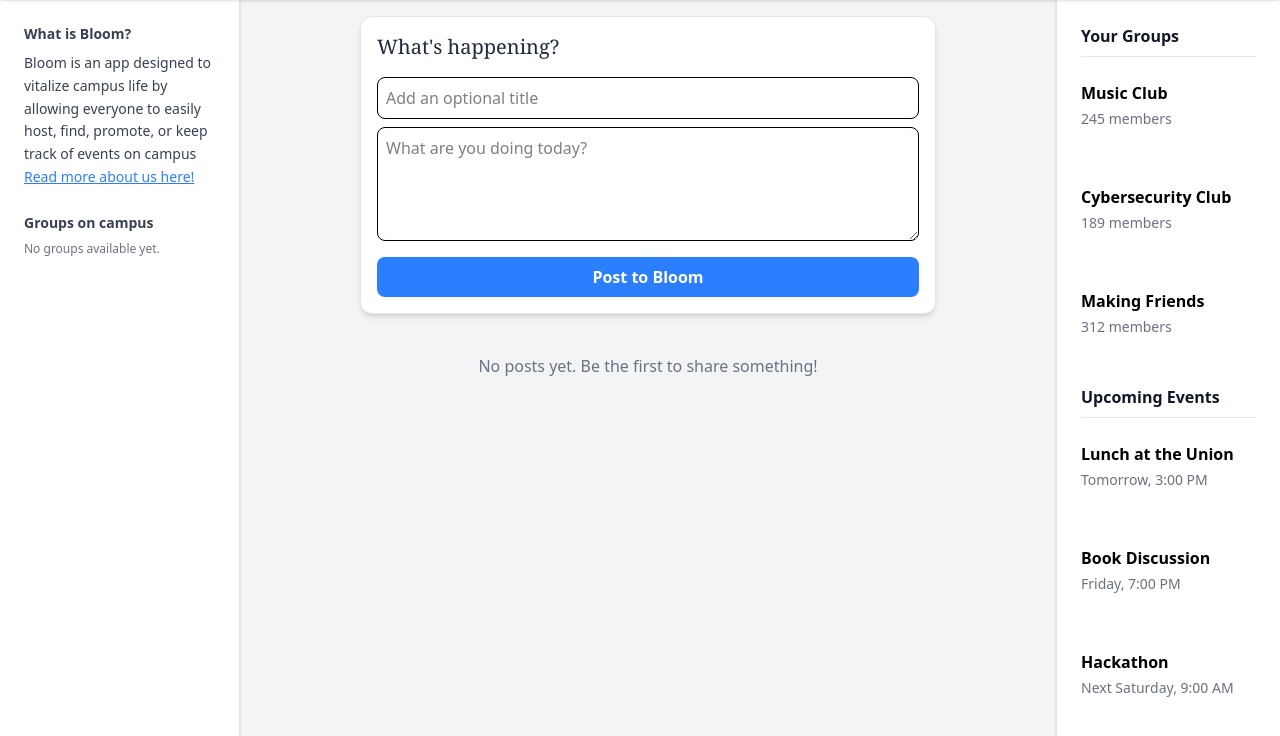
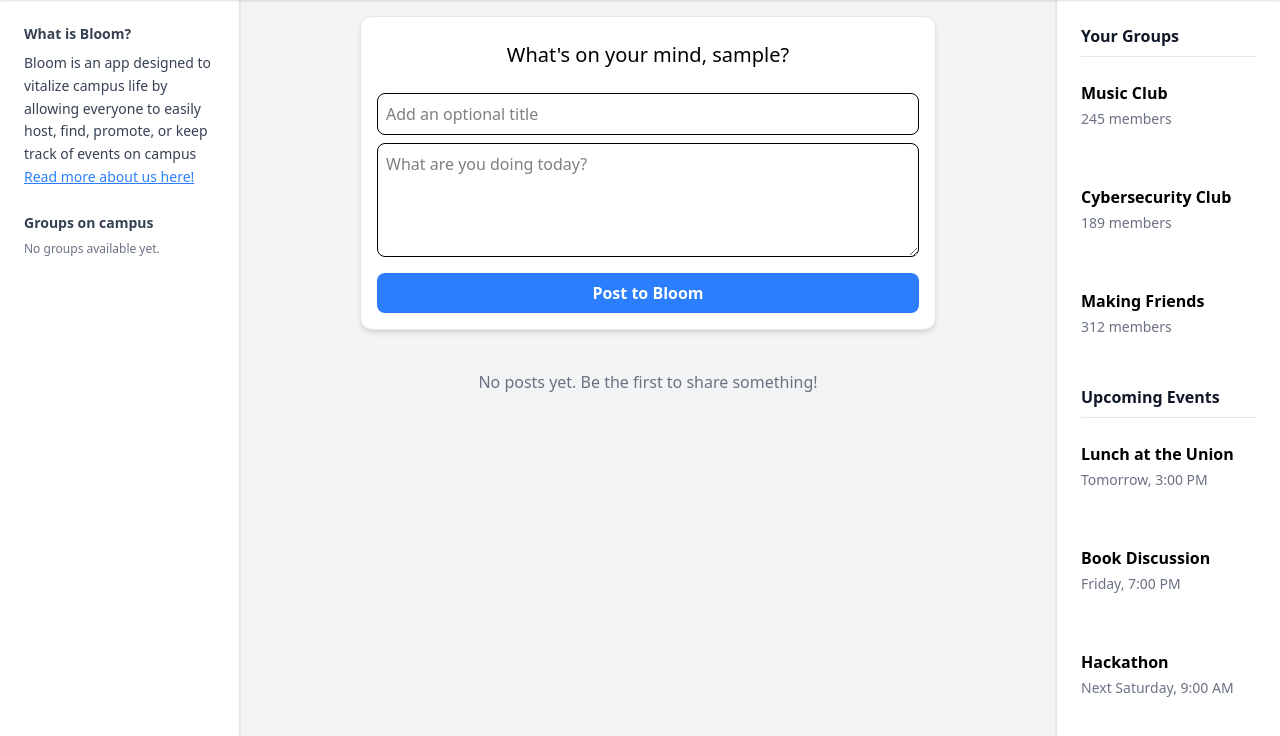
Before and after one commit to AngelAVargas04/SocialLifeApp, a Django app: page / in a window 1280 px wide. Shown: the part 72-808 px from the top of the page. Run offline with Django 5.2, Linux system fonts and the light colour scheme; the visitor is signed in with stand-in values (Sample User, id 1); data that the repository does not hold is empty; style sheets or scripts are compiled from the project's sources; some libraries are stand-ins or nearby versions.

Commit message:
small format change

```diff
--- a/Bloom/templates/home.html
+++ b/Bloom/templates/home.html
@@ -15,7 +15,8 @@
 
                 {% if user.is_authenticated %}
                 <div class="bg-white p-4 rounded-xl shadow-md mb-6 border border-gray-200">
-                    <h2 class="text-xl font-serif text-gray-800 mb-4">What's happening?</h2>
+                    <h2 class="w-full text-center text-xl px-4 py-2 rounded-lg transition duration-150 mb-4" onclick="document.getElementById('post-form').classList.toggle('hidden')">
+                        What's on your mind, {{ user.username }}? </h2>
 
                     <form method="post" action="{% url 'home' %}">
                         {% csrf_token %}
--- a/Bloom/templates/partials/post.html
+++ b/Bloom/templates/partials/post.html
@@ -1,7 +1,7 @@
 {% load static %}
 {% load humanize %}
 
-<article class="bg-white rounded-xl shadow-sm border border-gray-200 p-8 hover:shadow-md transition-shadow">
+<article class="bg-white rounded-xl shadow-sm border border-gray-200 p-8 mb-4 hover:shadow-md transition-shadow">
 
     <div class="flex items-start gap-5 mb-5" style="gap: 1.25rem; margin-bottom: 1.25rem;">
 
```
